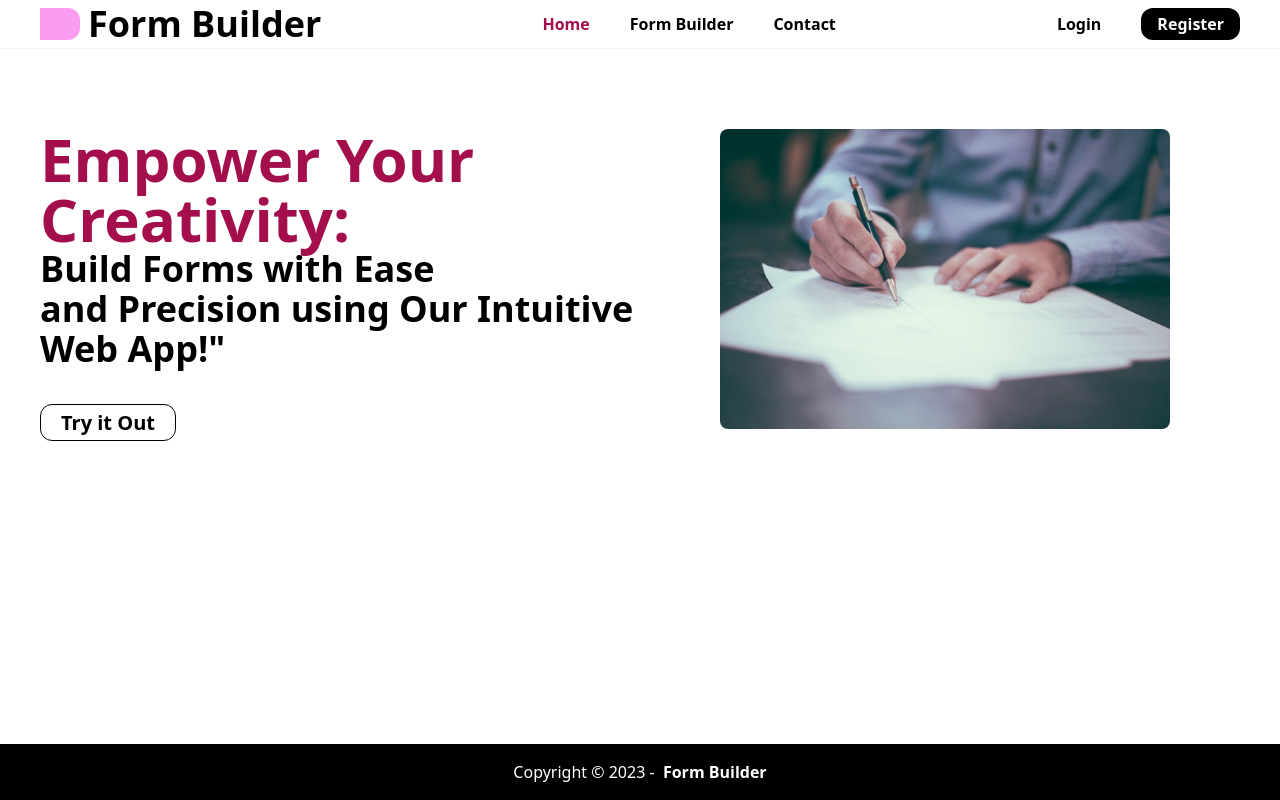
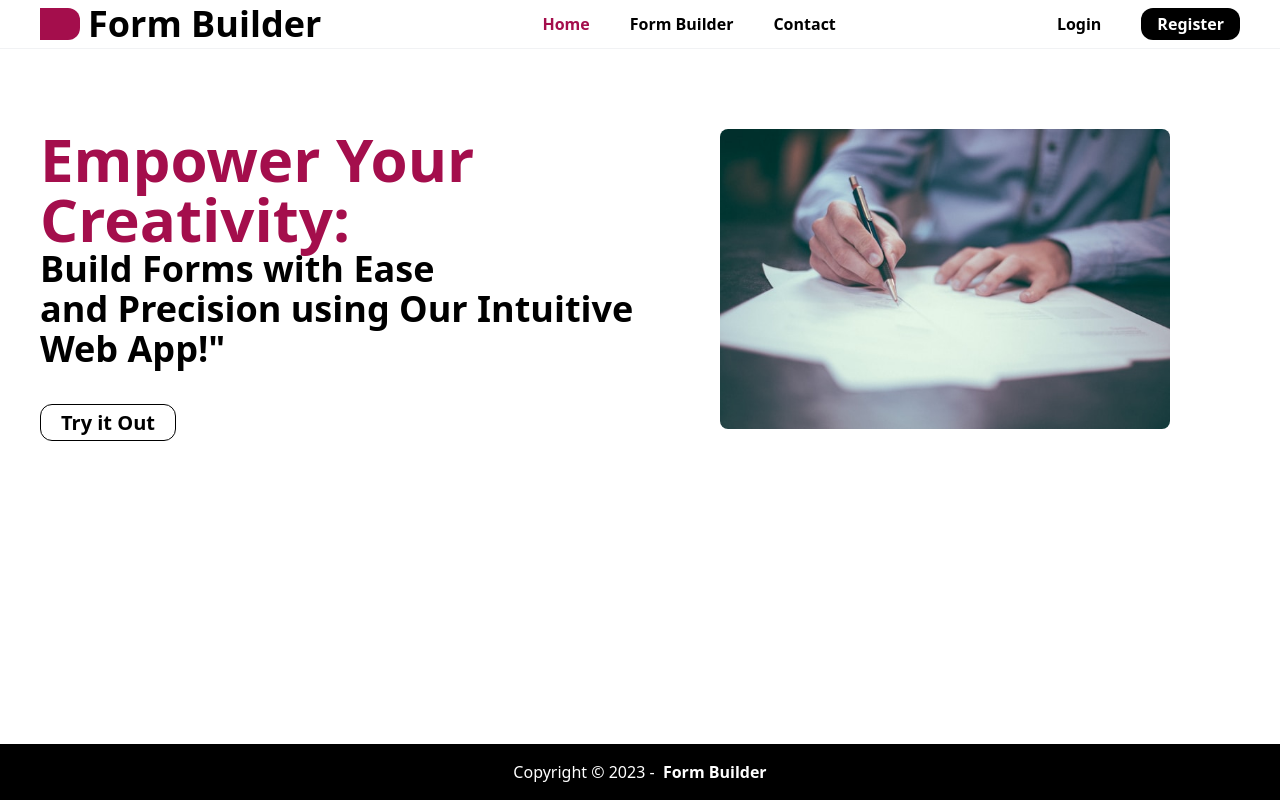
Before and after one commit to yagyaraj234/formbuilder, a React (Create React App) app: page / in a window 1280 px wide. Built offline with nearby package versions, Linux system fonts and the light colour scheme; the HTML template or start-up script is replaced by a standard one.

Commit message:
header styling

```diff
--- /dev/null
+++ b/src/App.css
@@ -0,0 +1,3 @@
+ion-icon {
+  --ionicon-stroke-width: 20px;
+}
--- a/src/components/Layout/Header.jsx
+++ b/src/components/Layout/Header.jsx
@@ -6,7 +6,7 @@ const Header = () => {
     <>
       <div className=" flex justify-between items-center py-1 px-10">
         <div className="flex items-center">
-          <p className="h-8 w-10 bg-[#f405dc] rounded-r-xl mr-2 opacity-40"></p>
+          <p className="h-8 w-10 bg-[#A40E4C] rounded-r-xl mr-2 "></p>
           <h1 className="text-4xl font-semibold">Form Builder</h1>
         </div>
         <div className="flex gap-10 font-semibold ">
```
